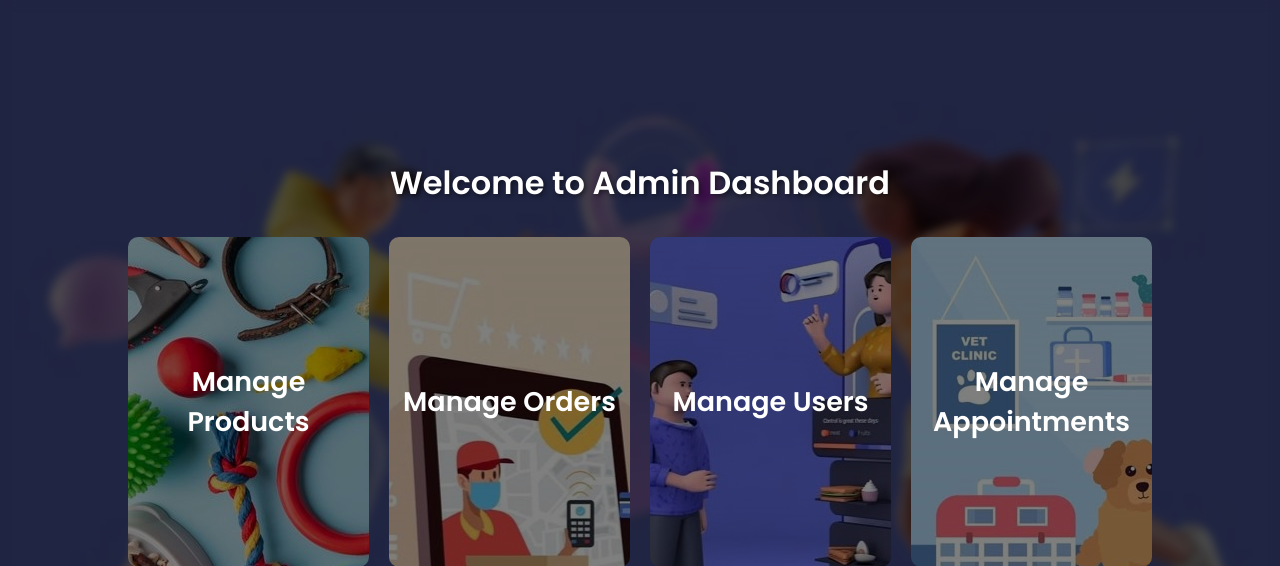
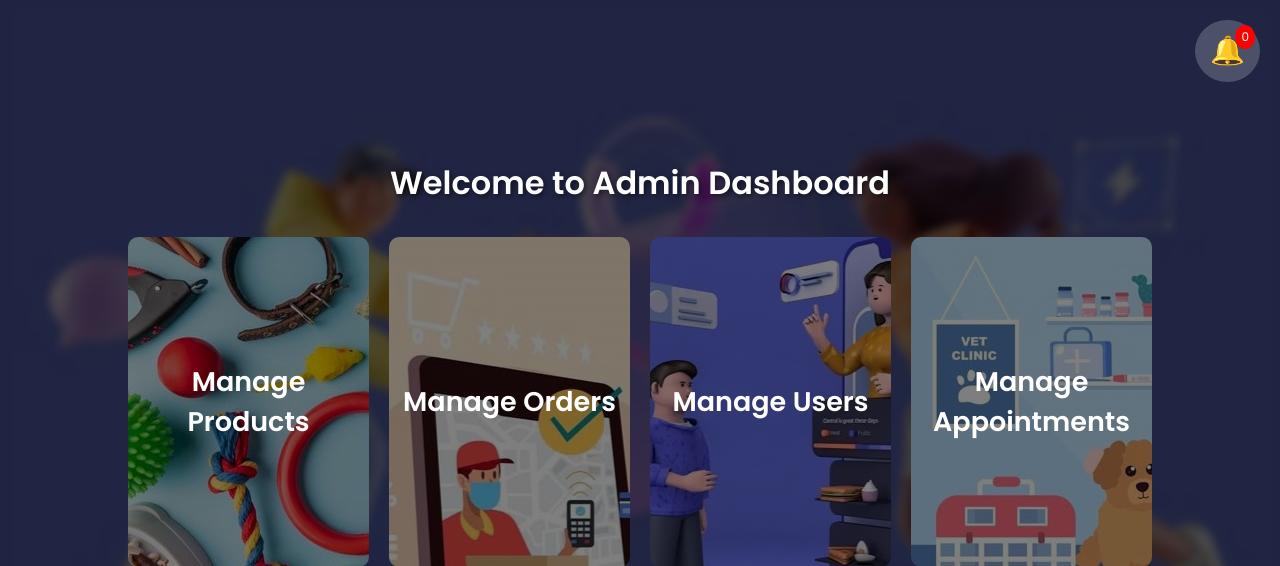
Before and after one commit to sabalepranav/Projects, a PHP site: page /admin_dashboard.php in a window 1280 px wide. Shown: the top 566 px of the page. Run offline with PHP 8.4, Linux system fonts and the light colour scheme; a user stored in the database is signed in; data that the repository does not hold is empty.

Commit message:
Update admin_dashboard.php

```diff
--- a/pet-food-ordering/admin_dashboard.php
+++ b/pet-food-ordering/admin_dashboard.php
@@ -4,6 +4,12 @@ if (!isset($_SESSION['role']) || $_SESSION['role'] !== 'admin') {
     header("Location: login.php");
     exit();
 }
+include 'db.php';
+
+$result = $conn->query("SELECT COUNT(*) as total FROM contact_messages");
+$row = $result->fetch_assoc();
+$count = $row['total'];
+
 ?>
 
 <!DOCTYPE html>
@@ -91,9 +97,45 @@ body {
 .orders { background-image: linear-gradient(rgba(0, 0, 0, 0.5), rgba(0, 0, 0, 0.5)),url('assets/orders.jpg'); }
 .users { background-image: linear-gradient(rgba(0, 0, 0, 0.5), rgba(0, 0, 0, 0.5)),url('assets/users.jpg'); }
 .appointment { background-image: linear-gradient(rgba(0, 0, 0, 0.5), rgba(0, 0, 0, 0.5)),url('assets/medical.jpg'); }
-        </style>
+
+.notification {
+    position: absolute;
+    top: 20px;
+    right: 20px;
+    font-size: 28px;
+    text-decoration: none;
+    color: white;
+    background: rgba(255,255,255,0.2);
+    backdrop-filter: blur(10px);
+    padding: 10px 15px;
+    border-radius: 50%;
+    transition: 0.3s;
+}
+
+.notification:hover {
+    background: rgba(255,255,255,0.4);
+    transform: scale(1.1);
+}
+
+/* 🔴 Badge (message count) */
+.badge {
+    position: absolute;
+    top: 5px;
+    right: 5px;
+    background: red;
+    color: white;
+    font-size: 12px;
+    padding: 3px 6px;
+    border-radius: 50%;
+}
+
+</style>
 </head>
 <body>
+    <a href="admin_messages.php" class="notification">
+        🔔
+        <span class="badge"><?php echo $count; ?></span>
+    </a>
     <div class="container">
         <h1 class="title">Welcome to Admin Dashboard</h1>
 
```
